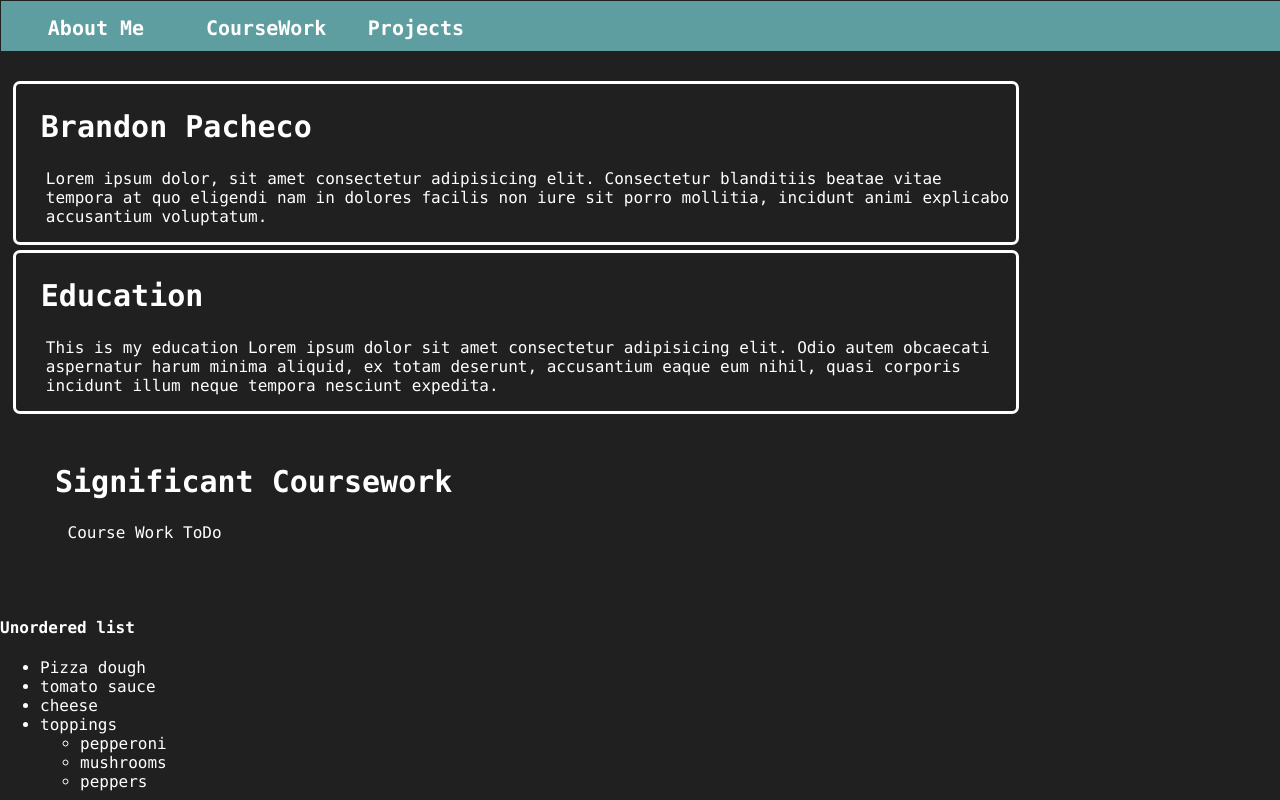
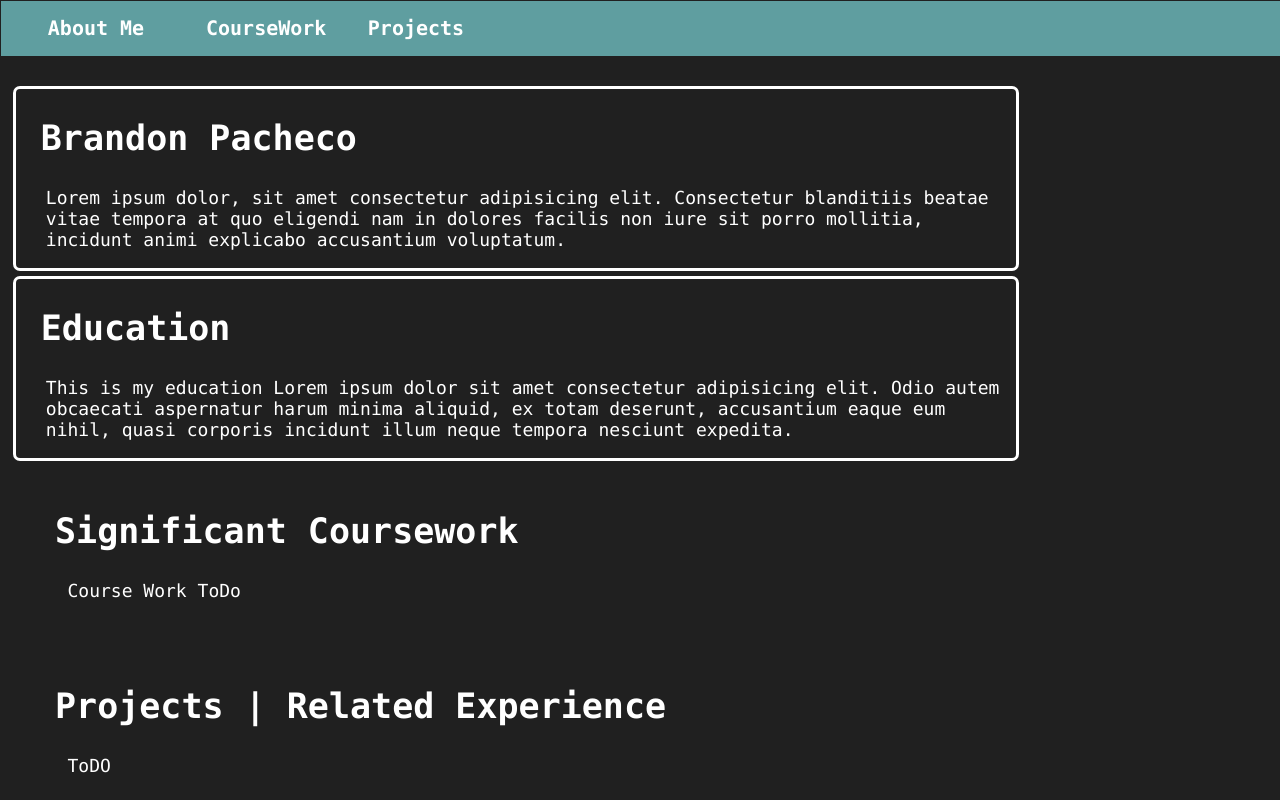
Before and after one commit to bapachec/bapachec, a plain HTML site: page index.html in a window 1280 px wide. Shown: the top 800 px of the page. Drawn offline with Linux system fonts and the light colour scheme.

Commit message:
Update look (not finished)

```diff
--- a/index.html
+++ b/index.html
@@ -46,19 +46,10 @@
     <br>
     <br>
 
-    <h4>Unordered list</h4>
-    <ul>
-        <li>Pizza dough</li>
-        <li>tomato sauce</li>
-        <li>cheese</li>
-        <li>toppings <!--Can make bullets points within a bullet point use another ul and start over with more li-->
-            <ul>
-                <li>pepperoni</li>
-                <li>mushrooms</li>
-                <li>peppers</li>
-            </ul>
-        </li>
-    </ul>
+    <div id="project">
+        <h2>Projects | Related Experience</h2>
+        <p>ToDO</p>
+    </div>
 
     <br>
     <h4>Ordered list</h4>
--- a/style.css
+++ b/style.css
@@ -9,7 +9,7 @@ body {
     border: 1px solid;
     border-color: rgb(32, 32, 32);
     width: 100%;
-    height: 50px;
+    height: 55px;
     background-color: cadetblue;
     position: sticky;
     top: 0px;
@@ -29,10 +29,11 @@ body {
 
 p {
     margin-left: 3%;
-    font-size: 16px;
+    font-size: 18px;
 }
 
 h2 {
+    font-size: 35px;
     padding-left: 25px;
 }
 
@@ -42,7 +43,7 @@ h2 {
     border-radius: 7px;
     width: 1000px;
     margin-left: 1%;
-    font-size: 20px;
+
 }
 
 #education{
@@ -51,16 +52,20 @@ h2 {
     border-radius: 7px;
     width: 1000px;
     margin-left: 1%;
-    font-size: 20px;
+
 }
 
 #coursework {
-    font-size: 20px;
+
     margin-top: 50px;
     clear: left;
     margin-left: 30px;
 }
 
+#project {
+
+    margin-left: 30px
+}
 
 footer {
     background-color: rgba(20, 85, 155, 0.267);
```
